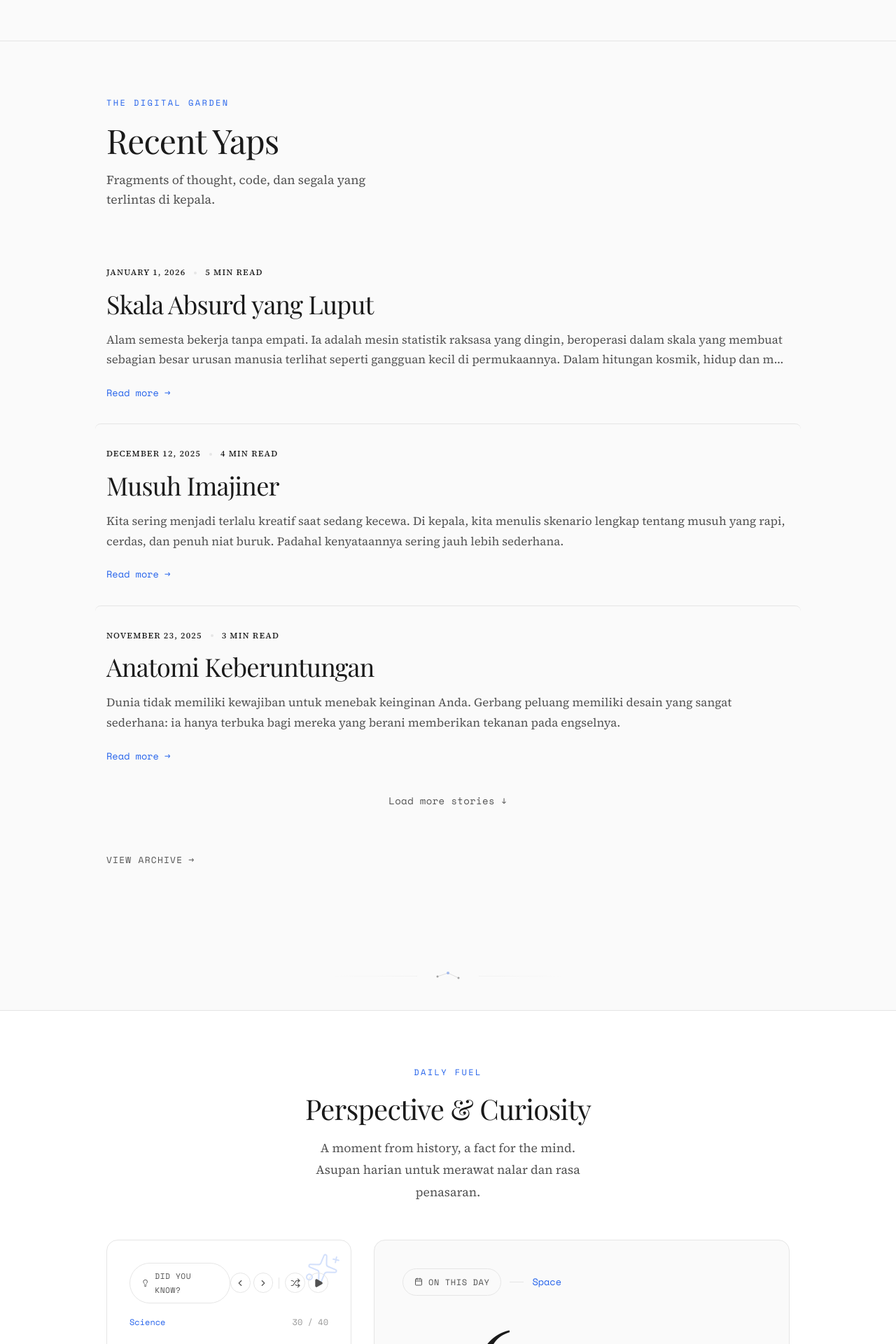
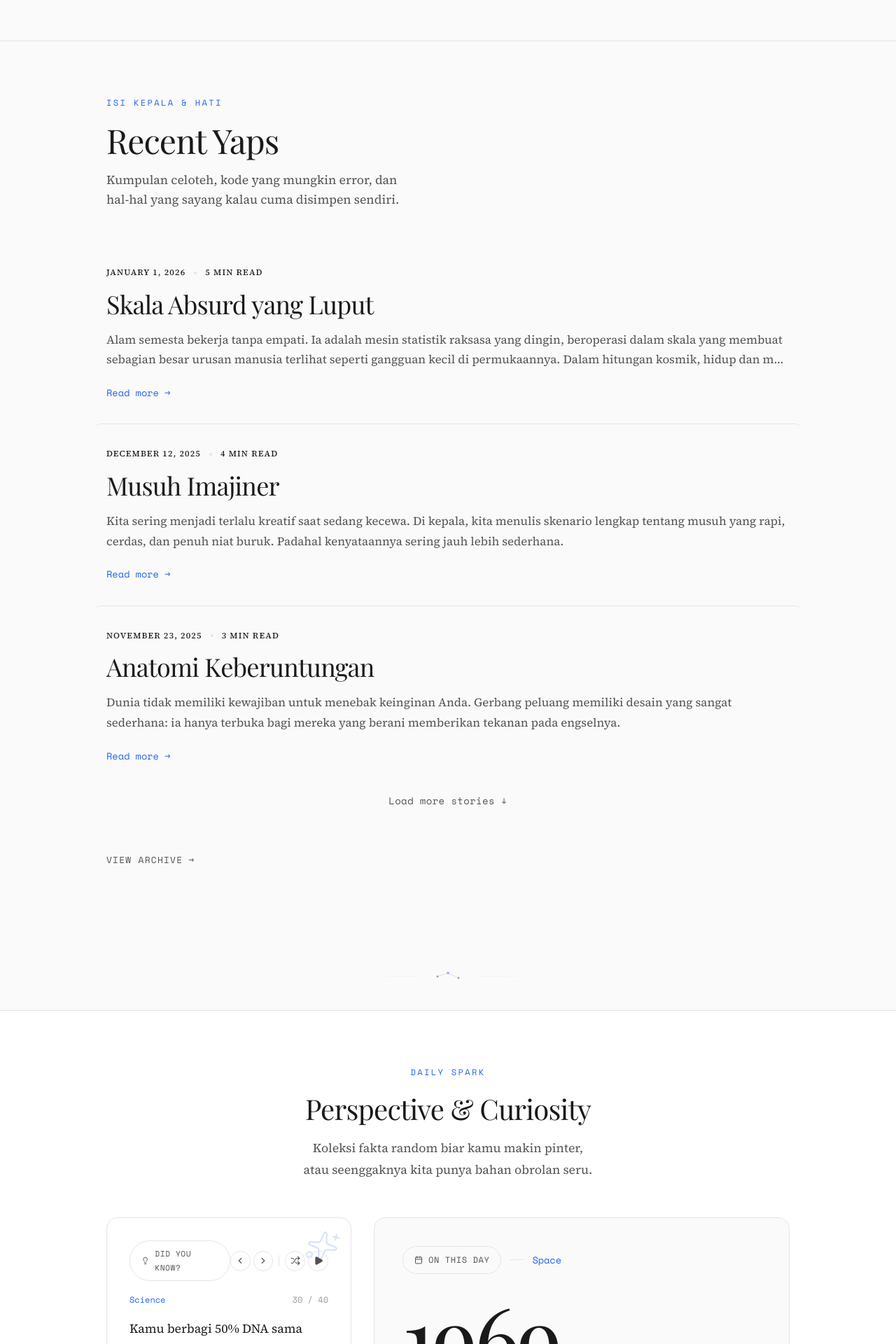
Before and after one commit to muhammadfaza16/muhammadfaza16.github.io, a Next.js app: page / in a window 1280 px wide. Shown: the part 969-2889 px from the top of the page at 70% size. Built offline with nearby package versions, Linux system fonts and the light colour scheme; a web font is replaced by a local one.

Commit message:
feat(ui): update hero copy for recent yaps and daily spark to adhere to playful tone

```diff
--- a/src/app/page.tsx
+++ b/src/app/page.tsx
@@ -132,7 +132,7 @@ export default function HomePage() {
                 display: "block",
                 marginBottom: "1rem"
               }}>
-                The Digital Garden
+                Isi Kepala & Hati
               </span>
               <h2 style={{
                 fontFamily: "'Playfair Display', serif",
@@ -152,7 +152,7 @@ export default function HomePage() {
                 lineHeight: 1.6,
                 margin: 0
               }}>
-                Fragments of thought, code, dan segala yang terlintas di kepala.
+                Kumpulan celoteh, kode yang mungkin error, dan hal-hal yang sayang kalau cuma disimpen sendiri.
               </p>
             </div>
 
@@ -221,7 +221,7 @@ export default function HomePage() {
               letterSpacing: "0.2em",
               display: "block",
               marginBottom: "1rem"
-            }}>Daily Fuel</span>
+            }}>Daily Spark</span>
             <h2 style={{
               fontFamily: "'Playfair Display', serif",
               fontSize: "clamp(1.75rem, 4vw, 2.5rem)",
@@ -238,8 +238,7 @@ export default function HomePage() {
               maxWidth: "45ch",
               margin: "0 auto"
             }}>
-              A moment from history, a fact for the mind.
-              Asupan harian untuk merawat nalar dan rasa penasaran.
+              Koleksi fakta random biar kamu makin pinter, atau seenggaknya kita punya bahan obrolan seru.
             </p>
           </div>
 
```
